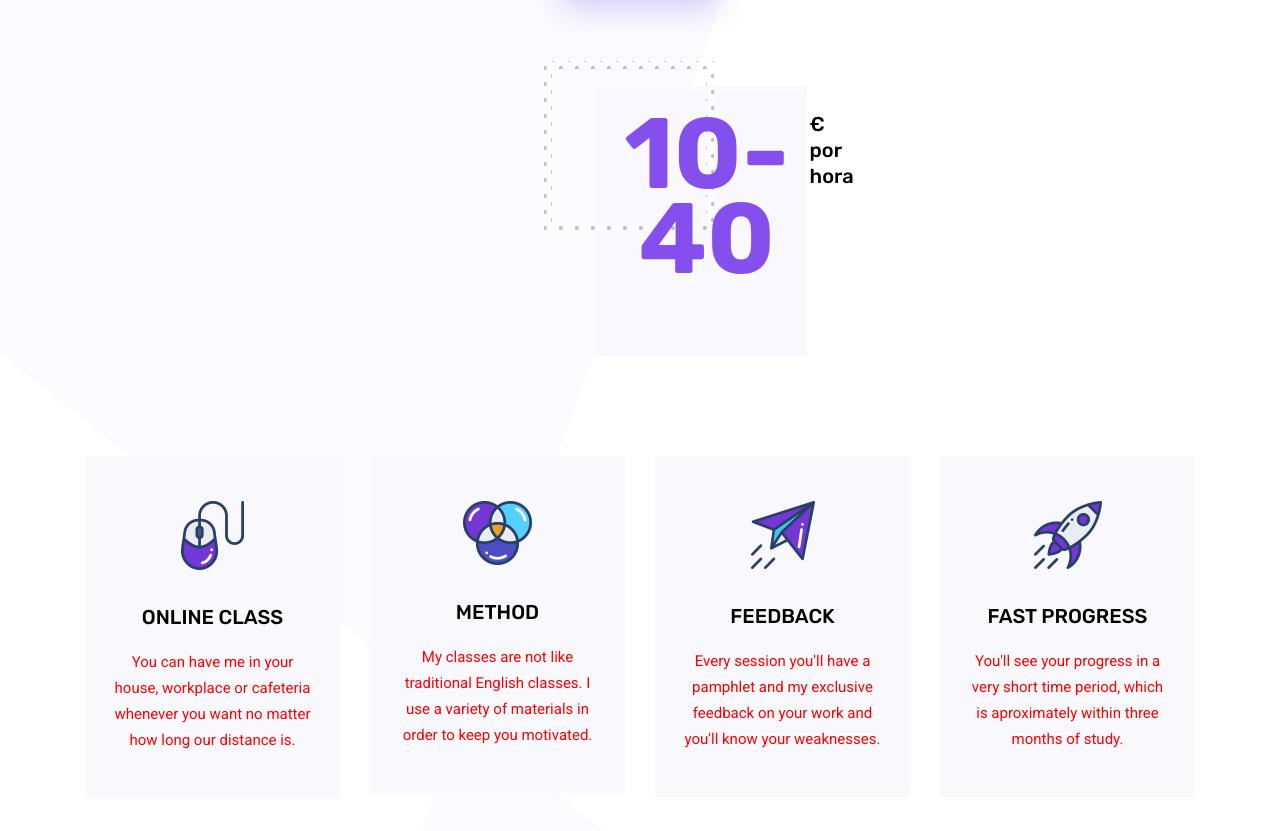
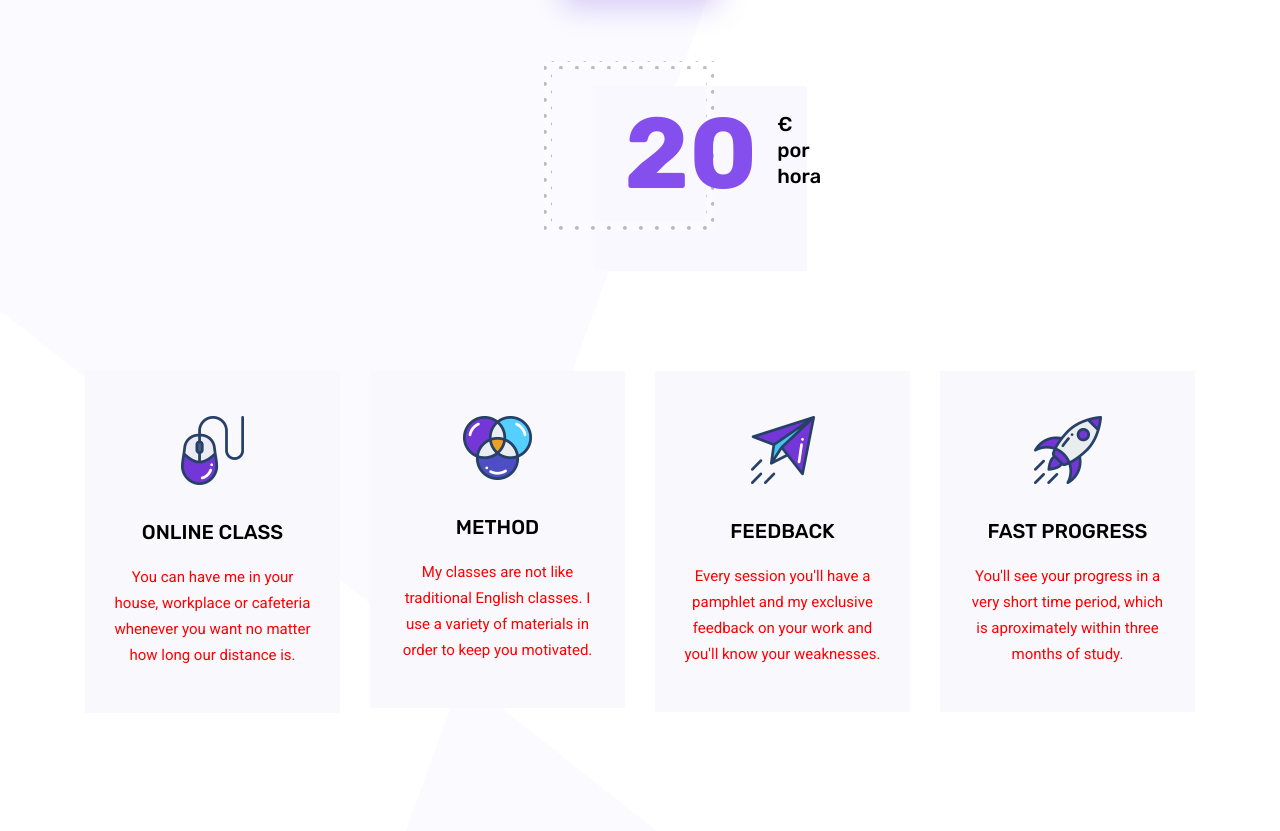
Before and after one commit to Pejmanc/englishteacher, a plain HTML site: page index.html in a window 1280 px wide. Shown: the part 2386-3217 px from the top of the page. Drawn offline with Linux system fonts and the light colour scheme; some packages are replaced by stand-ins of ours.

Commit message:
New Update2

```diff
--- a/index.html
+++ b/index.html
@@ -203,7 +203,7 @@
                     <div class="offset-lg-2 col-lg-4 col-md-6">
                       <div class="client-info">
                         <div class="d-flex mb-50">
-                          <span class="lage">10-40 </span>
+                          <span class="lage">20 </span>
                           <span class="smll">€ por hora</span>
                         </div>
                       </div>
```
